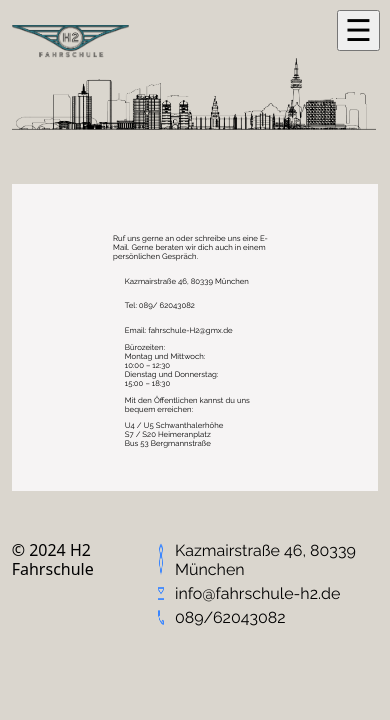
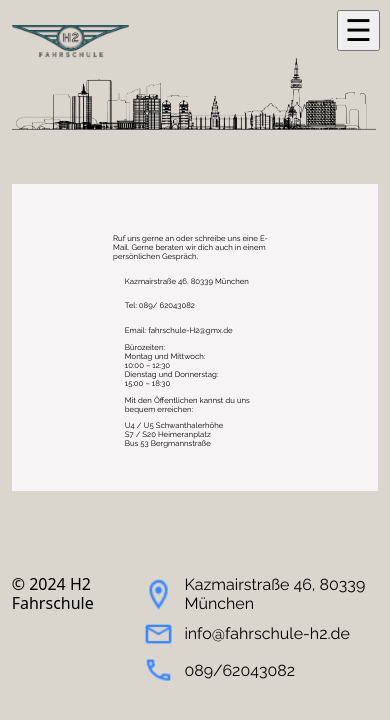
Before and after one commit to Korzyukova/Fahrschule, a Next.js app: page /contact in a window 390 px wide. Shown: the top 720 px of the page. Built offline with nearby package versions, Linux system fonts and the light colour scheme; a web font is replaced by a local one.

Commit message:
footer icon

```diff
--- a/src/app/globals.css
+++ b/src/app/globals.css
@@ -61,20 +61,8 @@ body {
   display: flex;
   justify-content: space-between;
   /* width: 100%;  */
-  margin-top: 50px;
-  margin-bottom: 50px;
-  font-style: normal;
-  font-weight: 400;
-  font-size: 1.1em;
-  line-height: 1.2em;
-}
-
-.footer {
-  display: flex;
-  justify-content: space-between;
-  /* width: 85vw; */
-  margin-top: 50px;
-  margin-bottom: 50px;
+  margin-top: 10vh;
+  margin-bottom: 10vh;
   font-style: normal;
   font-weight: 400;
   font-size: 1.1em;
@@ -109,6 +97,7 @@ body {
 
 .footer-copyright {
   font-family: 'Train One', system-ui;
+  font-size: 1em;
 }
 
 .container-one {
@@ -449,6 +438,14 @@ body {
     font-size: 1em;
   }
 
+  .footer-icon {
+    width: 8vw;
+    height: 90%;
+    margin: 0;
+    margin-right: 10px;
+    padding: 0;
+  }
+
   .container-two-about {
     flex-direction: column;
     align-items: center;
@@ -460,11 +457,12 @@ body {
     margin: 0;
     padding: 0;
     align-items: center;
-    }
-    .container-two-address{
-      border-left: none;
+  }
 
-    }
+  .container-two-address {
+    border-left: none;
+
+  }
 }
 
 
```
